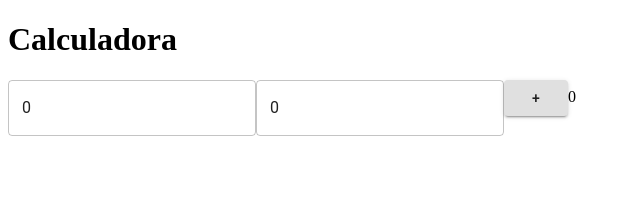
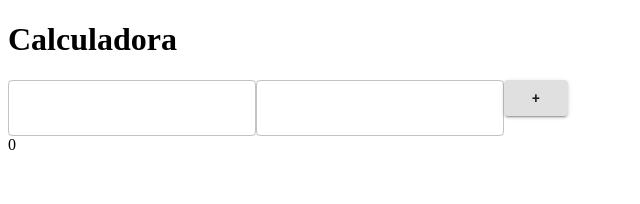
Before and after one commit to ArthurMTS/calculadora, a React (Create React App) app: page / in a window 1280 px wide. Shown: the top 204 px of the page, without its empty margins (0-640 px from the left). Built offline with nearby package versions, Linux system fonts and the light colour scheme; the HTML template or start-up script is replaced by a standard one.

Commit message:
fix: input value error

```diff
--- a/src/components/Calculator/Calculator.tsx
+++ b/src/components/Calculator/Calculator.tsx
@@ -15,17 +15,17 @@ export const Calculator = () => {
       <TextField
         type='number'
         variant='outlined'
-        value={firstValue}
         onChange={e => setFirstValue(Number(e.target.value))}
       />
       <TextField
         type='number'
         variant='outlined'
-        value={secondValue}
         onChange={e => setSecondValue(Number(e.target.value))}
       />
       <Button variant='contained' onClick={handleSum} >+</Button>
-      <span>{total}</span>
+      <Box>
+        <span>{total}</span>
+      </Box>
     </Box>
   );
 }
```
